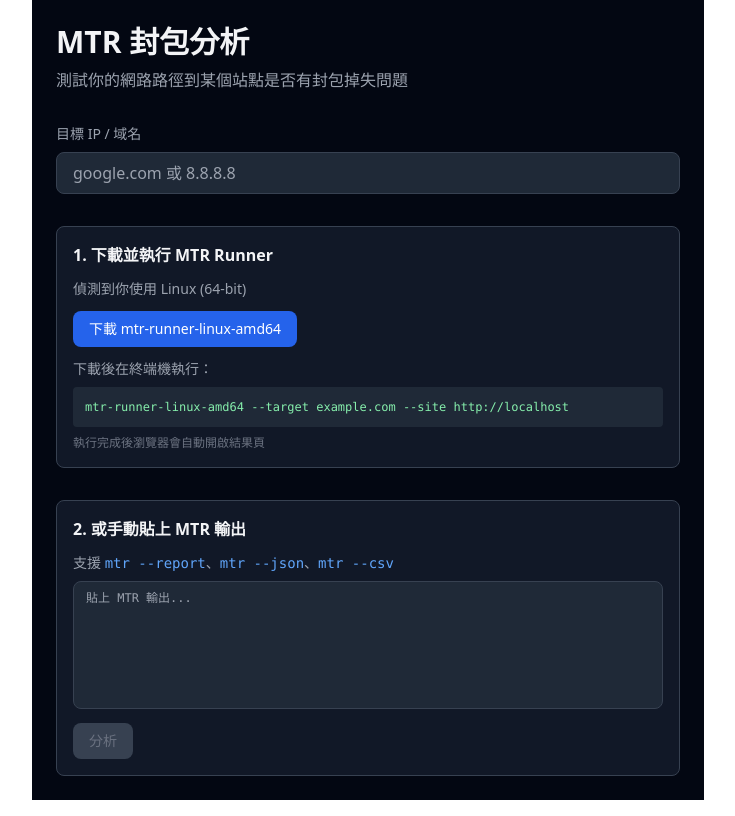
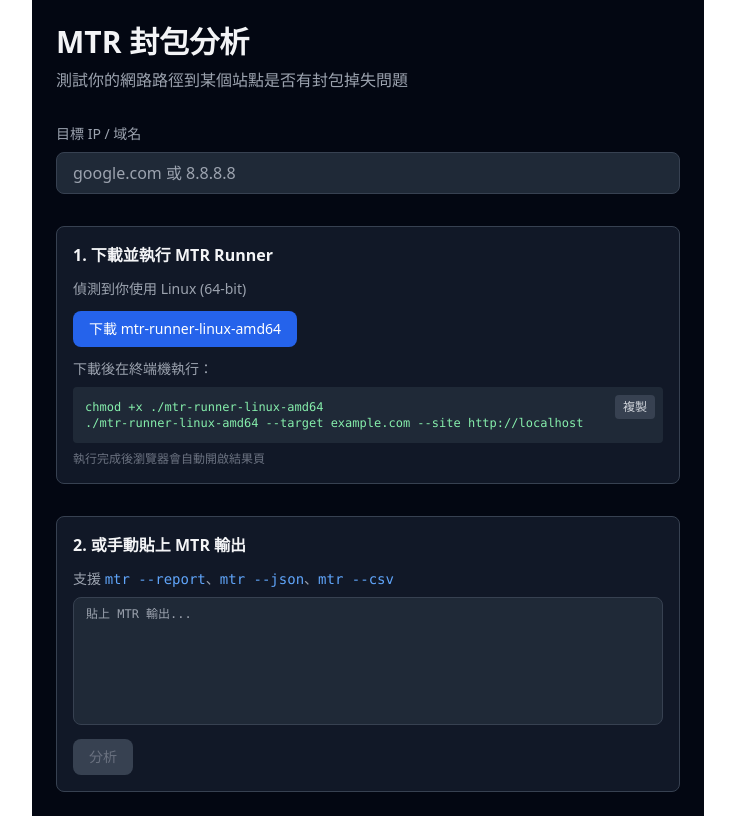
Before and after one commit to adalf0722/mtr-web, a React (Vite) app: page / in a window 1280 px wide. Shown: the whole page, without its empty margins (272-1007 px from the left). Built offline with nearby package versions, Linux system fonts and the light colour scheme.

Commit message:
feat: add chmod +x line and copy button for CLI command

```diff
--- a/src/pages/HomePage.tsx
+++ b/src/pages/HomePage.tsx
@@ -1,4 +1,4 @@
-import { useState } from 'react'
+import { useState, useCallback } from 'react'
 import { useNavigate } from 'react-router-dom'
 import { parseMtr } from '../lib/parseMtr'
 import { encodeData } from '../lib/encode'
@@ -61,7 +61,23 @@ export default function HomePage() {
     }
   }
 
-  const cliCmd = `${download.file} --target ${target || 'example.com'} --site ${typeof window !== 'undefined' ? window.location.origin : 'https://your-site.com'}`
+  const isWindows = os === 'windows'
+  const origin = typeof window !== 'undefined' ? window.location.origin : 'https://your-site.com'
+  const cliLines = isWindows
+    ? [`${download.file} --target ${target || 'example.com'} --site ${origin}`]
+    : [
+        `chmod +x ./${download.file}`,
+        `./${download.file} --target ${target || 'example.com'} --site ${origin}`,
+      ]
+  const cliCmd = cliLines.join('\n')
+
+  const [copied, setCopied] = useState(false)
+  const handleCopy = useCallback(() => {
+    navigator.clipboard.writeText(cliCmd).then(() => {
+      setCopied(true)
+      setTimeout(() => setCopied(false), 2000)
+    })
+  }, [cliCmd])
 
   return (
     <div className="min-h-screen bg-gray-950 text-gray-100 p-6 max-w-2xl mx-auto">
@@ -88,7 +104,15 @@ export default function HomePage() {
           下載 {download.file}
         </a>
         <p className="text-gray-400 text-sm mb-2">下載後在終端機執行：</p>
-        <pre className="bg-gray-800 rounded p-3 text-xs text-green-300 overflow-x-auto">{cliCmd}</pre>
+        <div className="relative">
+          <pre className="bg-gray-800 rounded p-3 text-xs text-green-300 overflow-x-auto pr-16">{cliCmd}</pre>
+          <button
+            onClick={handleCopy}
+            className="absolute top-2 right-2 text-xs px-2 py-1 rounded bg-gray-700 hover:bg-gray-600 text-gray-300"
+          >
+            {copied ? '已複製' : '複製'}
+          </button>
+        </div>
         <p className="text-gray-500 text-xs mt-2">執行完成後瀏覽器會自動開啟結果頁</p>
       </div>
 
```
